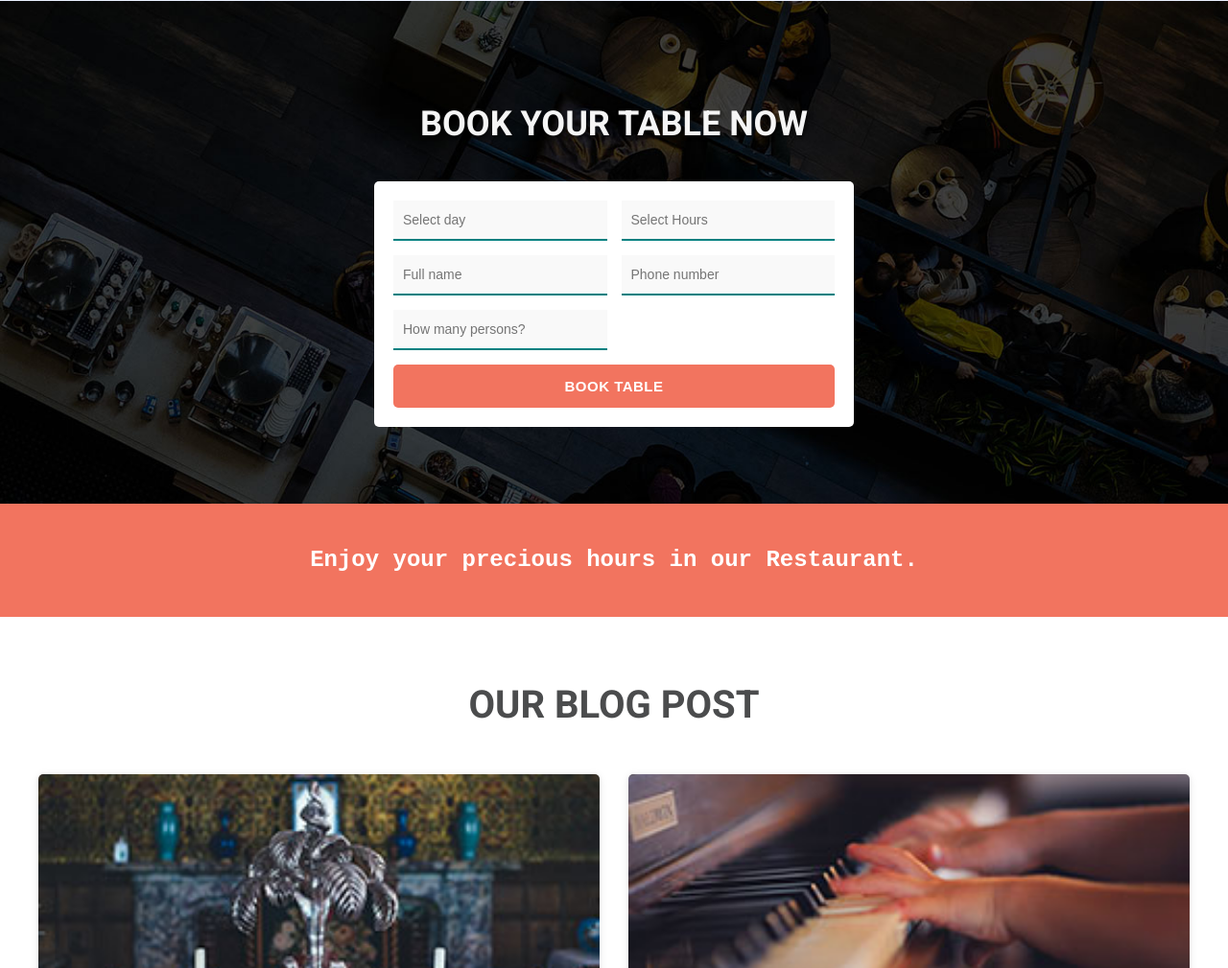
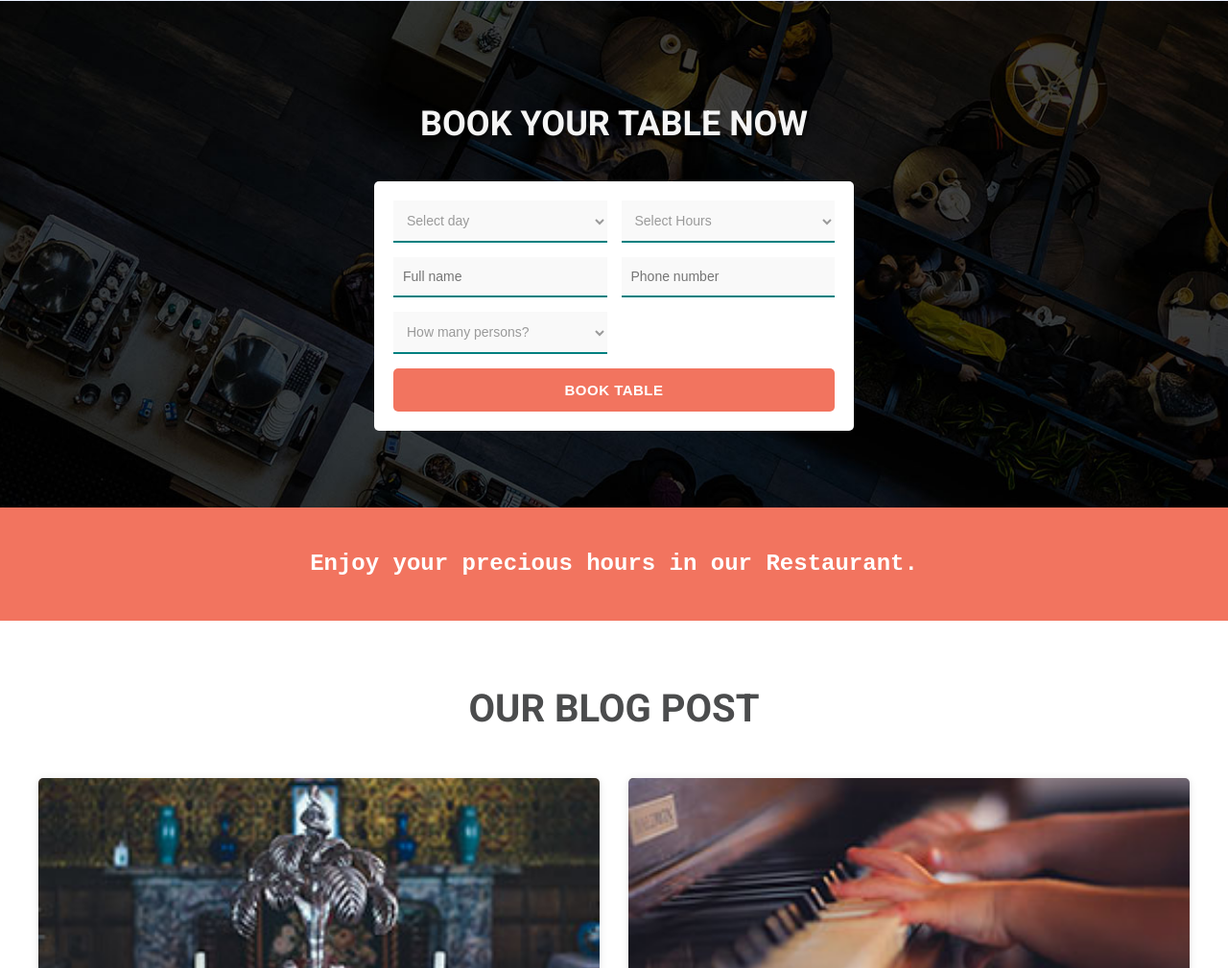
Before and after one commit to VIREN2779/restaurants-booking-table, a website: page public/index.html in a window 1280 px wide. Shown: the part 901-1910 px from the top of the page at 96% size. Drawn offline with nearby package versions, Linux system fonts and the light colour scheme.

Commit message:
#3 feat(index.html): enhance booking form with dropdowns for day, hours, and persons

```diff
--- a/public/index.html
+++ b/public/index.html
@@ -75,15 +75,39 @@
                 <img src="img/book_left_image.jpg" alt="">
                 <div class="book-right">
                     <form class="book-content" id="bookForm">
-                        <input name="name" type="name" class="inner-book" id="day" placeholder="Select day" required="">
-                        <input name="name" type="name" class="inner-book" id="hours" placeholder="Select Hours"
-                            required="">
+                        <select name="day" class="inner-book" id="day" required="">
+                            <option value="" disabled selected>Select day</option>
+                            <option value="Monday">Monday</option>
+                            <option value="Tuesday">Tuesday</option>
+                            <option value="Wednesday">Wednesday</option>
+                            <option value="Thursday">Thursday</option>
+                            <option value="Friday">Friday</option>
+                            <option value="Saturday">Saturday</option>
+                            <option value="Sunday">Sunday</option>
+                        </select>
+                        <select name="hours" class="inner-book" id="hours" required="">
+                            <option value="" disabled selected>Select Hours</option>
+                            <option value="10:00 AM - 11:00 AM">10:00 AM - 11:00 AM</option>
+                            <option value="11:00 AM - 12:00 PM">11:00 AM - 12:00 PM</option>
+                            <option value="12:00 PM - 01:00 PM">12:00 PM - 01:00 PM</option>
+                            <option value="01:00 PM - 02:00 PM">01:00 PM - 02:00 PM</option>
+                            <option value="02:00 PM - 03:00 PM">02:00 PM - 03:00 PM</option>
+                            <option value="06:00 PM - 07:00 PM">06:00 PM - 07:00 PM</option>
+                            <option value="07:00 PM - 08:00 PM">07:00 PM - 08:00 PM</option>
+                            <option value="08:00 PM - 09:00 PM">08:00 PM - 09:00 PM</option>
+                            <option value="09:00 PM - 10:00 PM">09:00 PM - 10:00 PM</option>
+                        </select>
                         <input name="name" type="name" class="inner-book" id="fullName" placeholder="Full name"
                             required="">
-                        <input name="phone" type="phone" class="inner-book" id="phone" placeholder="Phone number"
+                        <input name="phone" type="number" class="inner-book" id="phone" placeholder="Phone number"
                             required="">
-                        <input name="name" type="name" class="inner-book" id="persons" placeholder="How many persons?"
-                            required="">
+                        <select name="persons" class="inner-book" id="persons" required="">
+                            <option value="" disabled selected>How many persons?</option>
+                            <option value="2">2</option>
+                            <option value="4">4</option>
+                            <option value="6">6</option>
+                            <option value="10">10</option>
+                        </select>
                         <button type="submit" id="form-submit" class="btn" aria-live="polite">
                             <span class="btn-text">Book Table</span>
                         </button>
```
